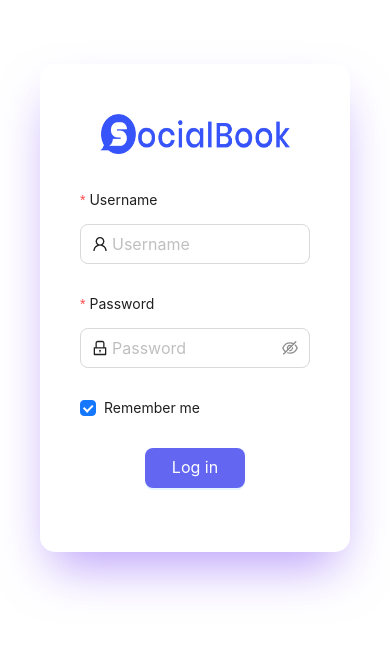
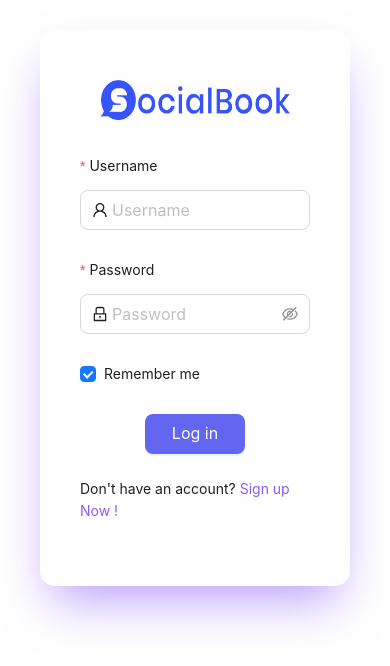
Before and after one commit to YogeshManni/jostle-nic, a React (Create React App) app: page / in a window 390 px wide. Shown: the part 114-780 px from the top of the page. Built offline with nearby package versions, Linux system fonts and the light colour scheme; no server answers.

Commit message:
Added login and register links for mobile view

```diff
--- a/src/App.tsx
+++ b/src/App.tsx
@@ -91,11 +91,17 @@ const App: React.FC = () => {
         <div className="h-[100vh]">
           <div className={containerClass} id="container">
             <Routes>
-              {type == "signIn" ? (
-                <Route path="/" element={<Login></Login>}></Route>
-              ) : (
-                <Route path="/" element={<Register></Register>}></Route>
-              )}
+              {/*  {type == "signIn" ? ( */}
+              <Route
+                path="/"
+                element={<Login changeType={handleOnClick}></Login>}
+              ></Route>
+              {/*      ) : ( */}
+              <Route
+                path="/register"
+                element={<Register changeType={handleOnClick}></Register>}
+              ></Route>
+              {/*  )} */}
             </Routes>
             <div className="overlay-container hidden lg:block">
               <div className="overlay">
@@ -105,6 +111,7 @@ const App: React.FC = () => {
                     To keep connected with us please login with your personal
                     info :)
                   </p>
+                  <Link to="/">
                     <Button
                       className="bg-sbutton w-[100px] border-dullwhite mt-5"
                       type="primary"
@@ -114,12 +121,14 @@ const App: React.FC = () => {
                     >
                       Sign In
                     </Button>
+                  </Link>
                 </div>
                 <div className="overlay-panel overlay-right">
                   <h1 className="text-[50px]">Hello, Friend!</h1>
                   <p className="text-[20px] mt-2">
                     Don't have an account? Click on Sign Up below and get one :)
                   </p>
+                  <Link to="/register">
                     <Button
                       className="bg-sbutton w-[100px] border-dullwhite mt-5"
                       type="primary"
@@ -129,6 +138,7 @@ const App: React.FC = () => {
                     >
                       Sign Up
                     </Button>
+                  </Link>
                 </div>
               </div>
             </div>
--- a/src/components/Login/Login.tsx
+++ b/src/components/Login/Login.tsx
@@ -2,8 +2,9 @@ import React from "react";
 import { LockOutlined, UserOutlined } from "@ant-design/icons";
 import { Button, Checkbox, Form, Input } from "antd";
 import { LogoComponent } from "../../App";
+import { Link } from "react-router-dom";
 
-export default function Login() {
+export default function Login(props: any) {
   const onFinish = (values: any) => {
     console.log("Received values of form: ", values);
   };
@@ -57,6 +58,22 @@ export default function Login() {
               Log in
             </Button>
           </Form.Item>
+
+          <Form.Item className="flex items-center justify-center  lg:hidden">
+            <p>
+              Don't have an account?
+              <Link to="/register" className="text-sbutton">
+                {" "}
+                <span
+                  onClick={() => {
+                    props.changeType("signUp");
+                  }}
+                >
+                  Sign up Now !
+                </span>
+              </Link>
+            </p>
+          </Form.Item>
         </Form>
       </div>
     </div>
--- a/src/components/Register/Register.tsx
+++ b/src/components/Register/Register.tsx
@@ -7,8 +7,9 @@ import {
 } from "@ant-design/icons";
 import { Button, Checkbox, Form, Input } from "antd";
 import { LogoComponent } from "../../App";
+import { Link } from "react-router-dom";
 
-export default function Register() {
+export default function Register(props: any) {
   const onFinish = (values: any) => {
     console.log("Received values of form: ", values);
   };
@@ -138,6 +139,21 @@ export default function Register() {
               Register
             </Button>
           </Form.Item>
+          <Form.Item className="flex items-center justify-center  lg:hidden">
+            <p>
+              Already have an account?
+              <Link to="/" className="text-sbutton">
+                {" "}
+                <span
+                  onClick={() => {
+                    props.changeType("signIn");
+                  }}
+                >
+                  Sign In Now !
+                </span>
+              </Link>
+            </p>
+          </Form.Item>
         </Form>
       </div>
     </div>
```
Lines whose indentation alone changed are shown as unchanged.
